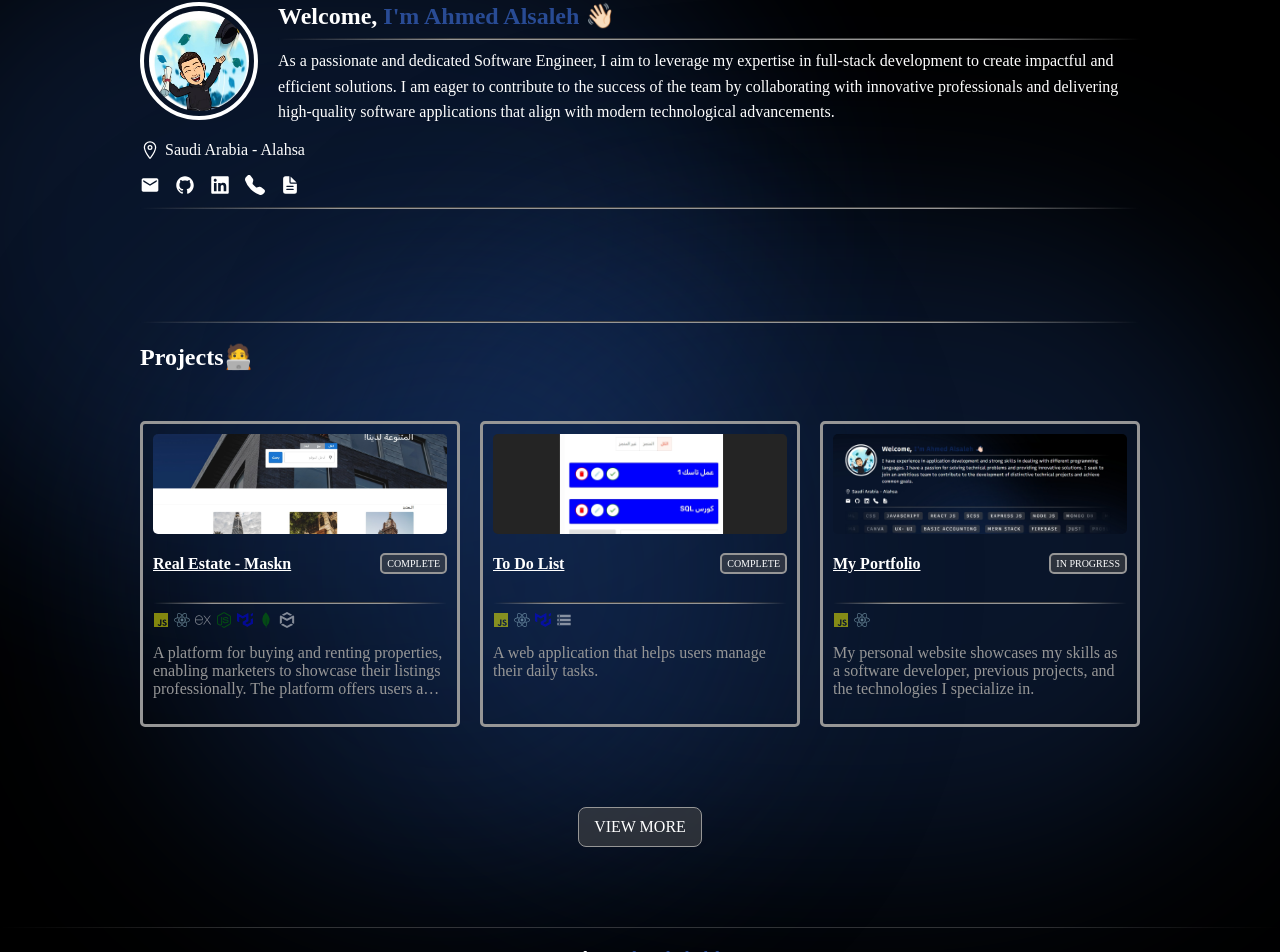
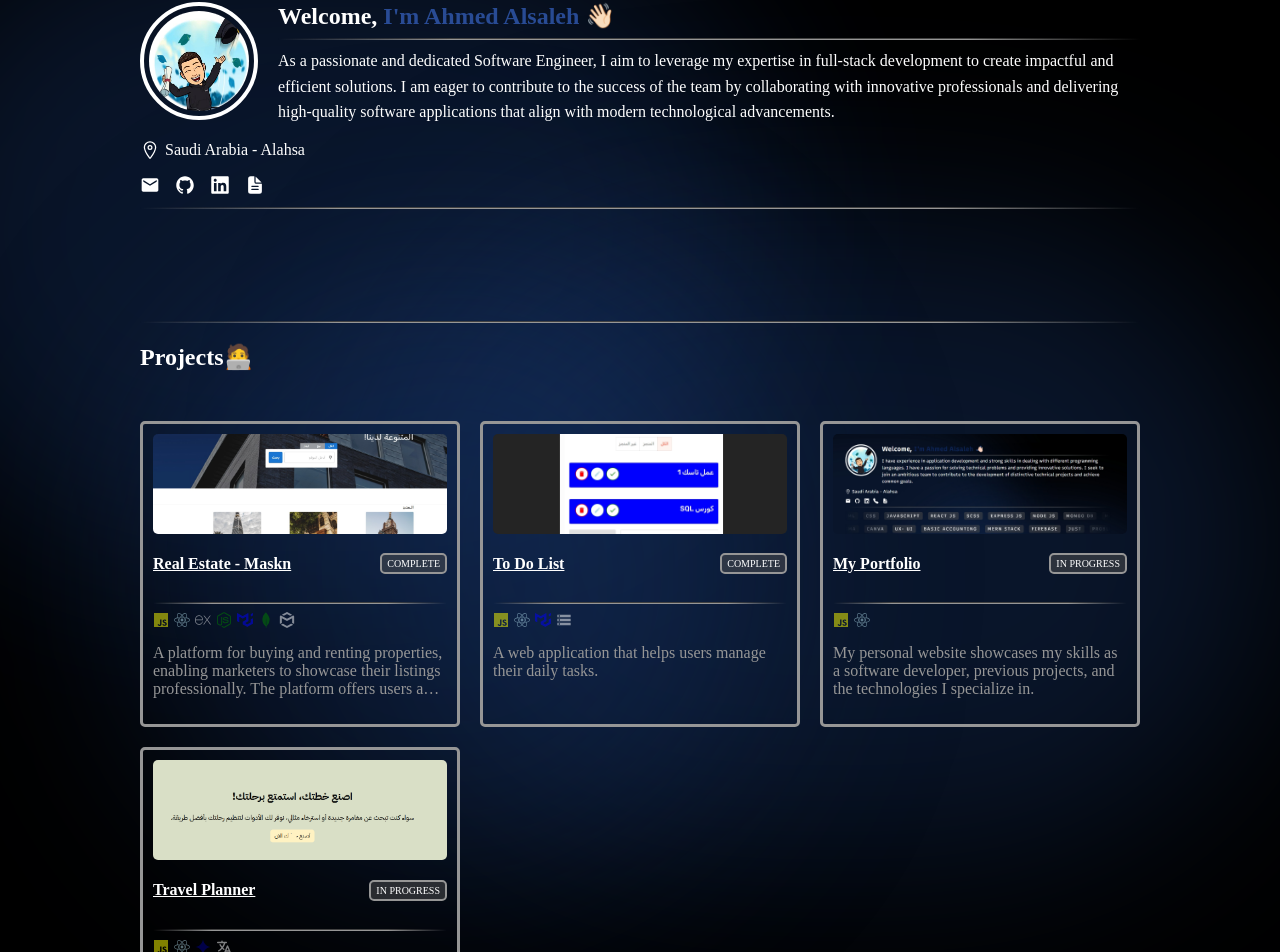
Before and after one commit to AhmedY29/Portfolio, a React (Vite) app: page / in a window 1280 px wide. Shown: the part 98-1050 px from the top of the page. Built offline with nearby package versions, Linux system fonts and the light colour scheme; a web font is replaced by a local one.

Commit message:
add new project --Travel Plan-- .

```diff
--- a/src/components/Card.jsx
+++ b/src/components/Card.jsx
@@ -7,6 +7,9 @@ import { SiExpress } from "react-icons/si";
 import { SiMui } from "react-icons/si";
 import { SiMailtrap } from "react-icons/si";
 import { MdOutlineStorage } from "react-icons/md";
+import { RiGeminiFill } from "react-icons/ri";
+import { IoLanguage } from "react-icons/io5";
+
 
 
 
@@ -21,6 +24,8 @@ function Card({name , img , desc , technology , complete , link}) {
         mui: <SiMui color="blue" className="logos" />,
         mailtrap: <SiMailtrap color="white" className="logos" />,
         local: <MdOutlineStorage color="white" className="logos" />,
+        gemini: <RiGeminiFill color="darkblue" className="logos" />,
+        i18next: <IoLanguage color="white" className="logos" />,
       };
   return (
     <div className="card">
--- a/src/components/Links.jsx
+++ b/src/components/Links.jsx
@@ -31,11 +31,11 @@ function Links() {
             <FaLinkedin fontSize={'20px'}/>
             </a>
         </div>
-        <div className="telephone">
-        <a href='mailto:alsalehahmed02@gmail.com'>
+        {/* <div className="telephone">
+        <a href='0501108382'>
             <BsFillTelephoneFill fontSize={'20px'}/>
             </a>
-        </div>
+        </div> */}
         <div className="resume">
         <a href={Resume} target='_blank'>
             <IoDocumentText fontSize={'20px'}/>
--- a/src/components/Projects.jsx
+++ b/src/components/Projects.jsx
@@ -4,6 +4,7 @@ import Card from './Card';
 import projectImg1 from "../assets/project1.jpeg"
 import projectImg2 from "../assets/project2.jpeg"
 import projectImg3 from "../assets/project3.jpeg"
+import projectImg4 from "../assets/project4.png"
 
 
 
@@ -26,13 +27,21 @@ function Projects() {
         complete:true,
         link:'https://todo2977.netlify.app/'
     },
-        {
+    {
         name: 'My Portfolio',
         desc: 'My personal website showcases my skills as a software developer, previous projects, and the technologies I specialize in.',
         technologies: ['js','react'],
         img:projectImg3,
         complete:false,
         link:'https://ahmed-alsaleh.netlify.app/'
+    },
+    {
+        name: 'Travel Planner',
+        desc: 'A web application designed to help users plan their trips. The website offers features such as creating customized travel itineraries, exploring popular destinations, and accessing trip details, integrated with Gemini, Build your plan by Asking some questions.',
+        technologies: ['js','react','gemini' , 'i18next'],
+        img:projectImg4,
+        complete:false,
+        link:'https://travel-plan1.netlify.app/'
     },
 ]
   return (
```
Also changed, not shown: src/assets/project4.png (added).
